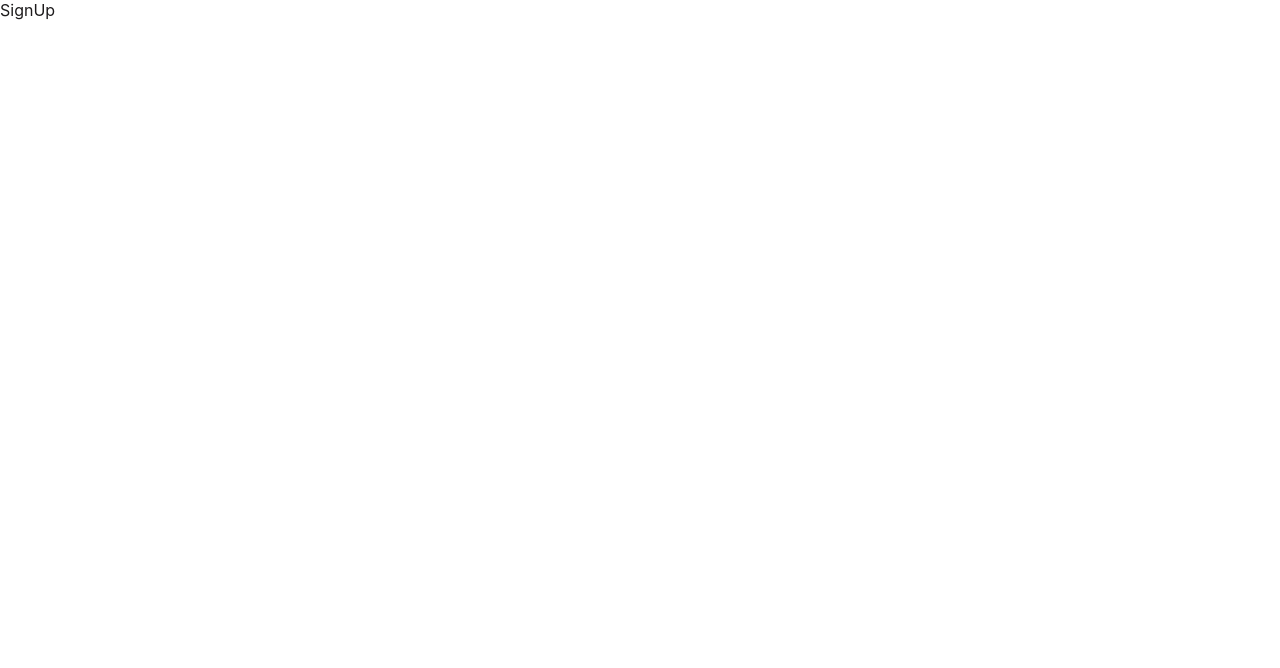
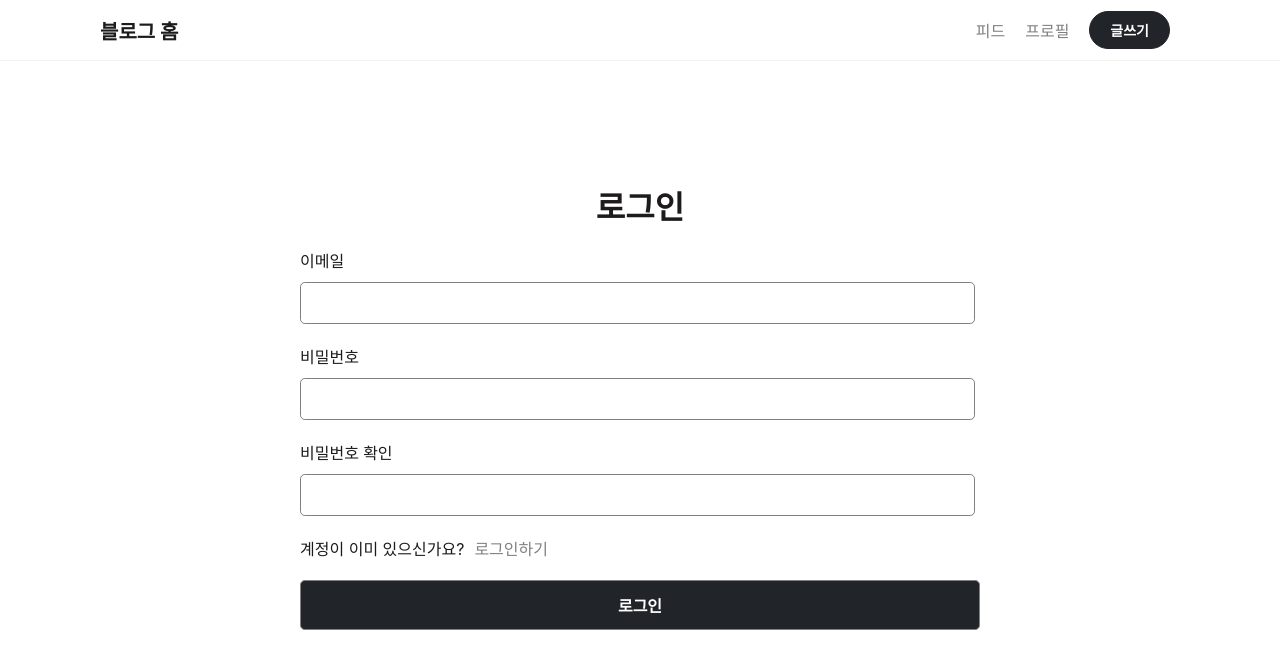
Before and after one commit to HJVeronica/blog-app, a React (Create React App) app: page /signup in a window 1280 px wide. Shown: the top 668 px of the page. Built offline with nearby package versions, Linux system fonts and the light colour scheme; a web font is replaced by a local one.

Commit message:
회원가입 페이지 디자인 구현

```diff
--- /dev/null
+++ b/src/components/SignupForm.tsx
@@ -0,0 +1,41 @@
+import { Link } from "react-router-dom";
+
+const SignupForm = () => {
+  return (
+    <form action="/post" method="POST" className="form form-lg">
+      <h1 className="form__title">로그인</h1>
+      <div className="form__block">
+        <label htmlFor="email">이메일</label>
+        <input type="email" name="email" id="email" required />
+      </div>
+
+      <div className="form__block">
+        <label htmlFor="password">비밀번호</label>
+        <input type="password" name="password" id="password" required />
+      </div>
+
+      <div className="form__block">
+        <label htmlFor="password_confirm">비밀번호 확인</label>
+        <input
+          type="password"
+          name="password_confirm"
+          id="password_confirm"
+          required
+        />
+      </div>
+
+      <div className="form__block">
+        계정이 이미 있으신가요?
+        <Link to="/login" className="form__link">
+          로그인하기
+        </Link>
+      </div>
+
+      <div className="form__block">
+        <input type="submit" value="로그인" className="form__btn--submit" />
+      </div>
+    </form>
+  );
+};
+
+export default SignupForm;
--- a/src/index.css
+++ b/src/index.css
@@ -500,3 +500,5 @@ ul.carousel__slides input {
 .form__link:focus {
   color: var(--text-basic-color);
 }
+
+/* sign up */
--- a/src/pages/signup/index.tsx
+++ b/src/pages/signup/index.tsx
@@ -1,7 +1,13 @@
-import React from "react";
+import Header from "components/Header";
+import SignupForm from "components/SignupForm";
 
 const SignUp = () => {
-  return <div>SignUp</div>;
+  return (
+    <>
+      <Header />
+      <SignupForm />
+    </>
+  );
 };
 
 export default SignUp;
```
